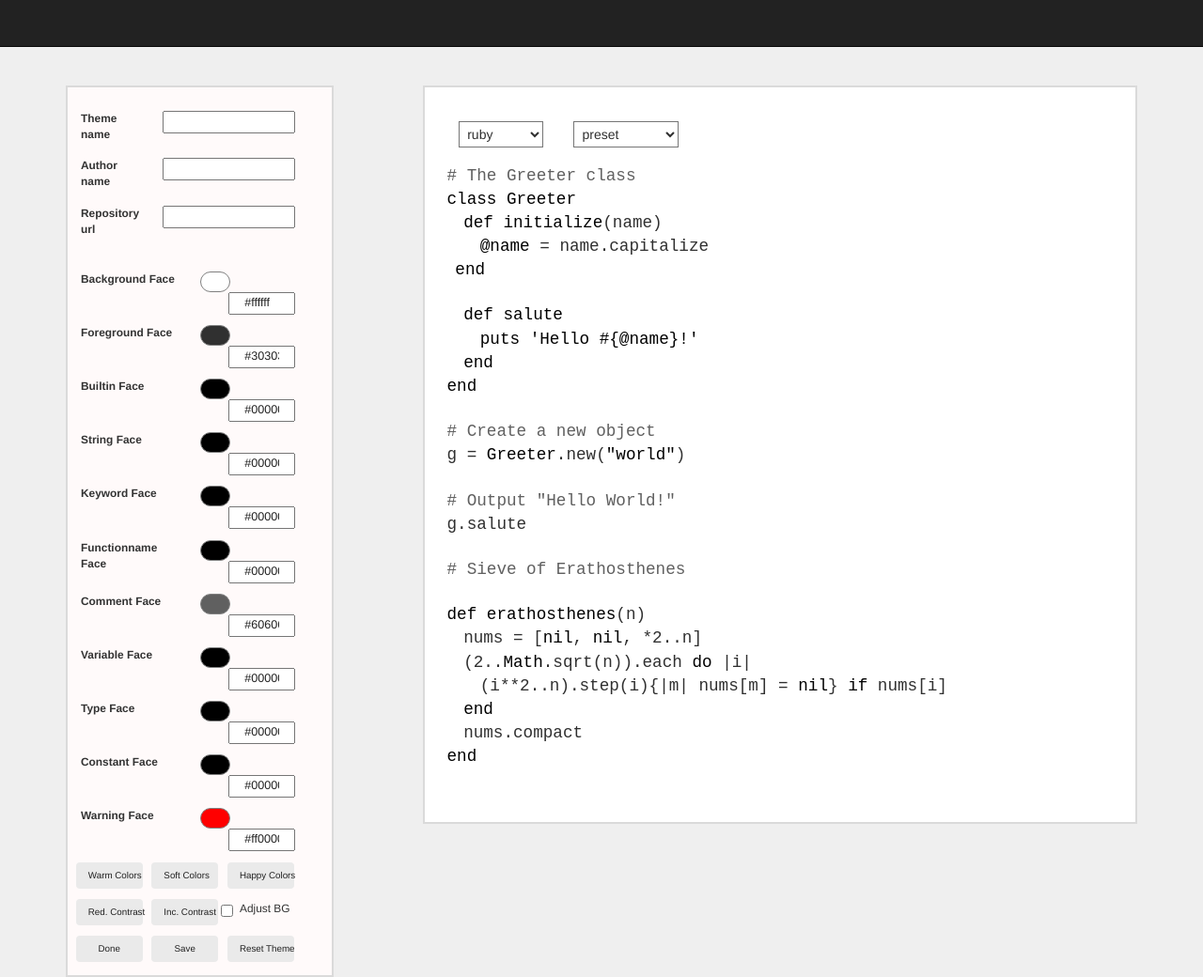
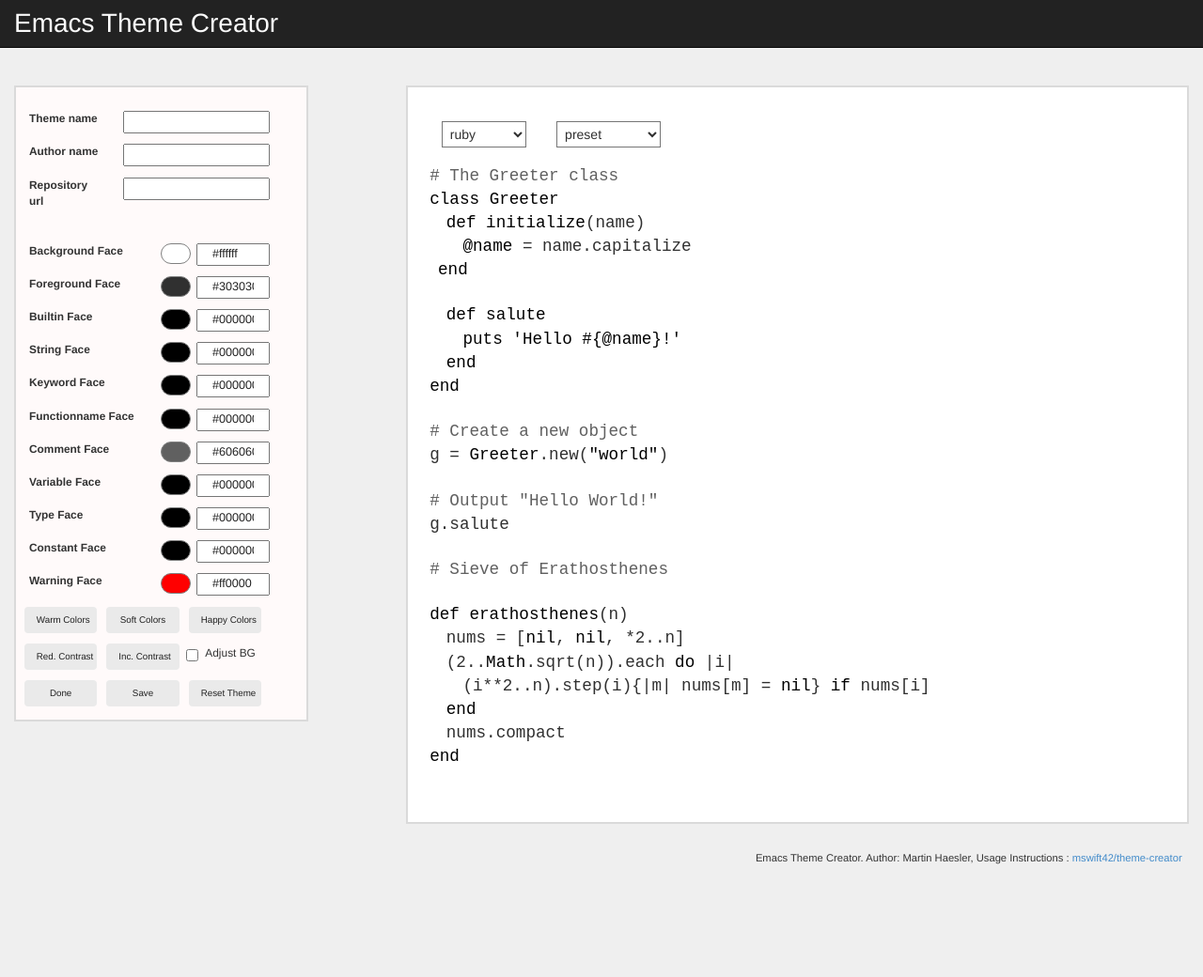
Before and after one commit to mswift42/theme-creator, a website: page webapp/app/index.html in a window 1280 px wide. Shown: the top 1040 px of the page at 94% size. After the commit the page ends 925 px from the top, so only its background shows below. Drawn offline with Linux system fonts and the light colour scheme; files whose address does not match are found by name.

Commit message:
add navbar-brand title

```diff
--- a/webapp/app/index.html
+++ b/webapp/app/index.html
@@ -19,10 +19,12 @@
     <script src="bower_components/html5-boilerplate/js/vendor/modernizr-2.6.2.min.js"></script>
   </head>
   <body ng-controller="Cpick">
-    <div class="container">
+    <div class="container-fluid">
       <nav class="navbar navbar-inverse navbar-fixed-top">
-        <div class="container">
-
+        <div class="container-fluid">
+          <div class="navbar-header">
+            <a class="navbar-brand" href="#">Emacs Theme Creator</a>
+          </div>
         </div>
 
       </nav>
```
